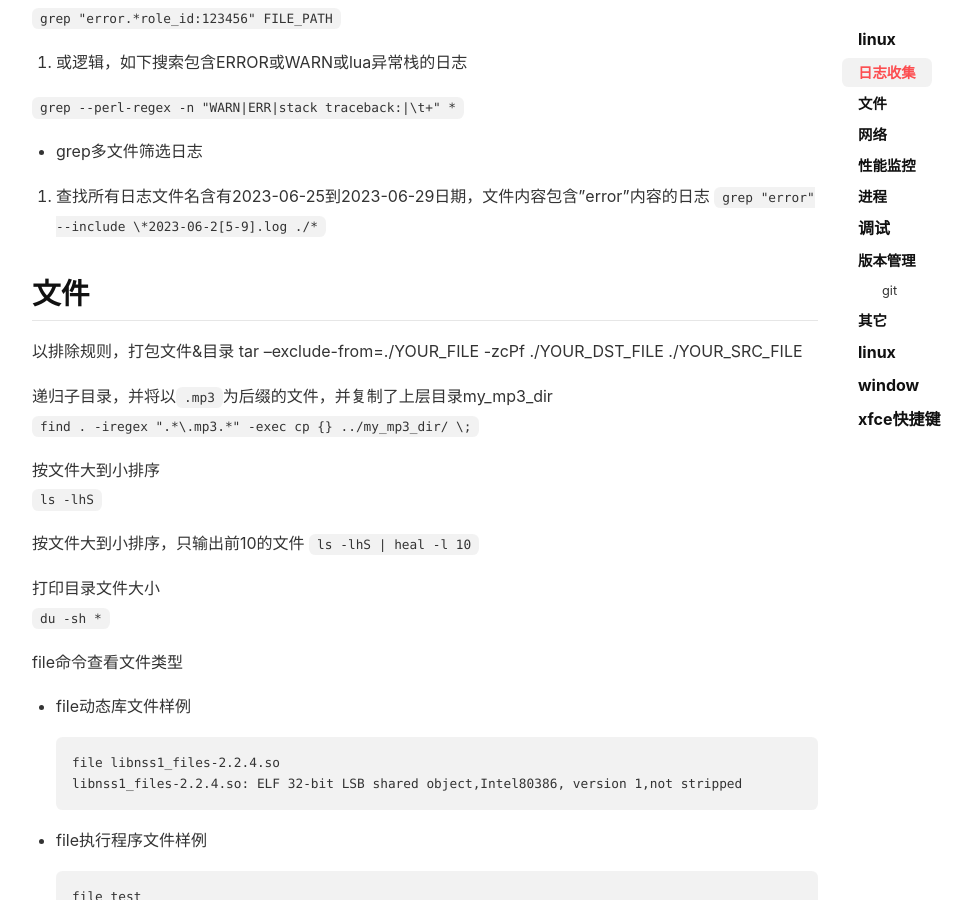
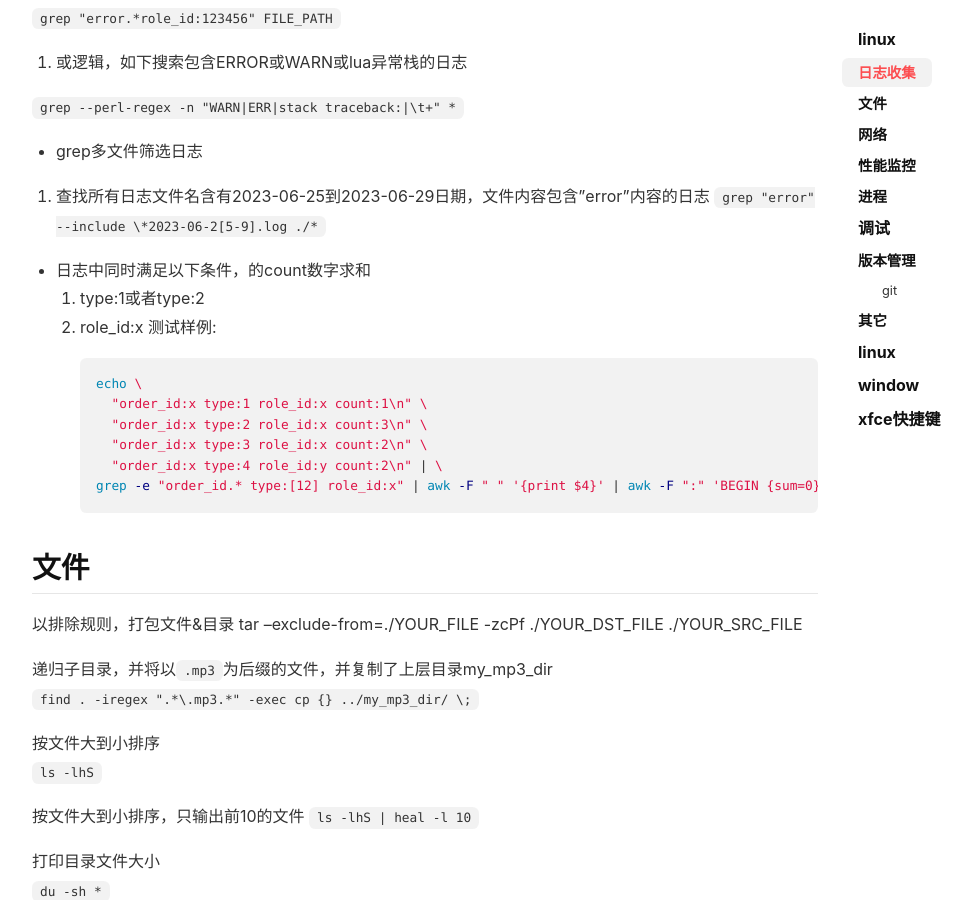
Before and after one commit to lizijie/lizijie.github.io, a Jekyll site: the page built from _posts/2022-06-26-整理常用linux命令.md, in a window 1280 px wide and 900 px high, scrolled down 729 px. Shown: the whole window, without its empty margins (105-1077 px from the left). Built offline with Jekyll 4.4.1, drawn with Linux system fonts in a browser that asks for light colours; nearby versions of some CDN libraries; comment, search, counter and statistics services are not loaded.

Commit message:
Update 2022-06-26-整理常用linux命令.md

````diff
--- a/_posts/2022-06-26-整理常用linux命令.md
+++ b/_posts/2022-06-26-整理常用linux命令.md
@@ -33,6 +33,19 @@ tags: linux
 
 1. 查找所有日志文件名含有2023-06-25到2023-06-29日期，文件内容包含"error"内容的日志
 `grep "error" --include \*2023-06-2[5-9].log ./*`
+
+* 日志中同时满足以下条件，的count数字求和
+1. type:1或者type:2
+2. role_id:x
+测试样例:
+```shell
+echo \
+    "order_id:x type:1 role_id:x count:1\n" \
+    "order_id:x type:2 role_id:x count:3\n" \
+    "order_id:x type:3 role_id:x count:2\n" \
+    "order_id:x type:4 role_id:y count:2\n" | \
+grep -e "order_id.* type:[12] role_id:x" | awk -F " " '{print $4}' | awk -F ":" 'BEGIN {sum=0} {sum=sum+$2} END{print sum}'
+```
 
 ## 文件
 
````
